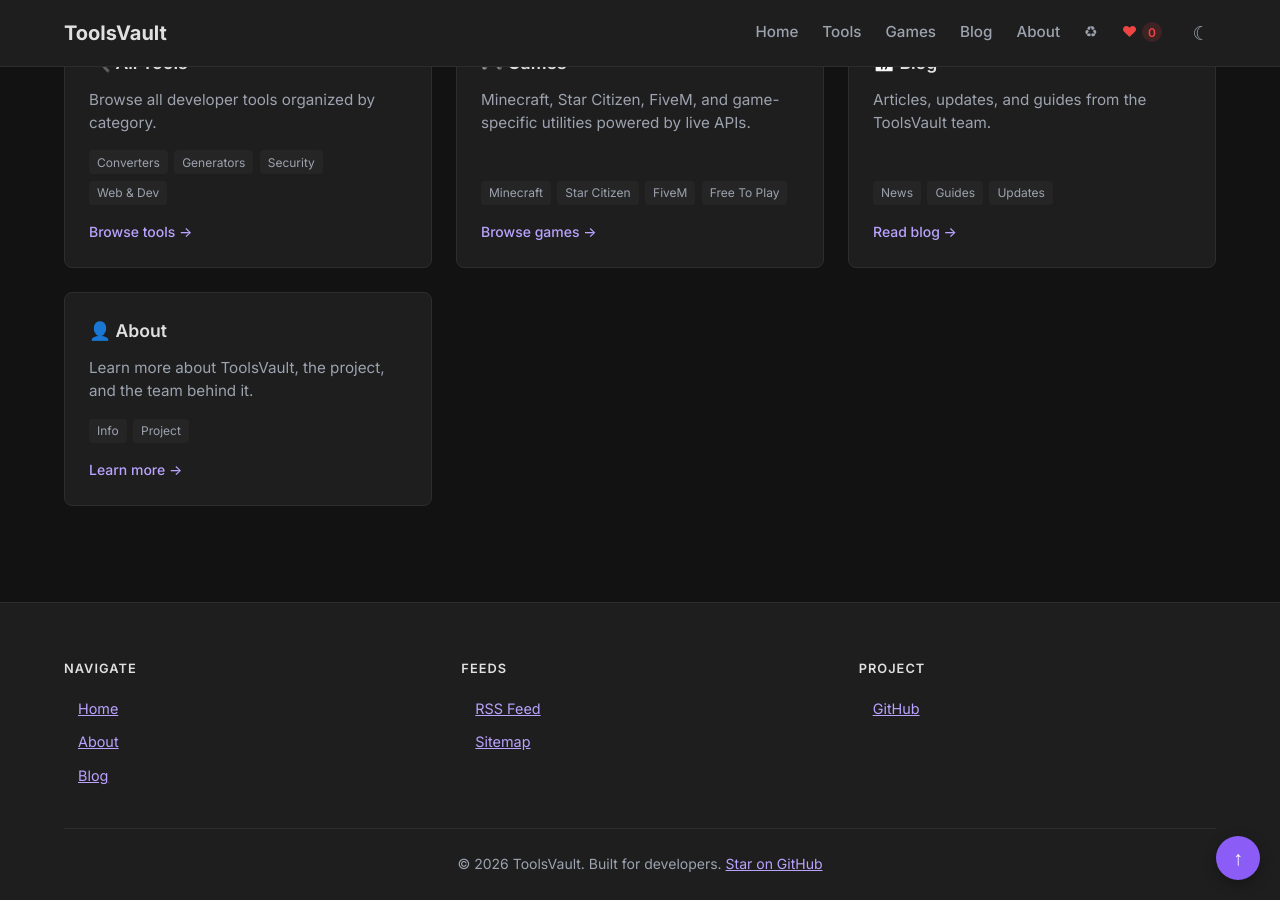
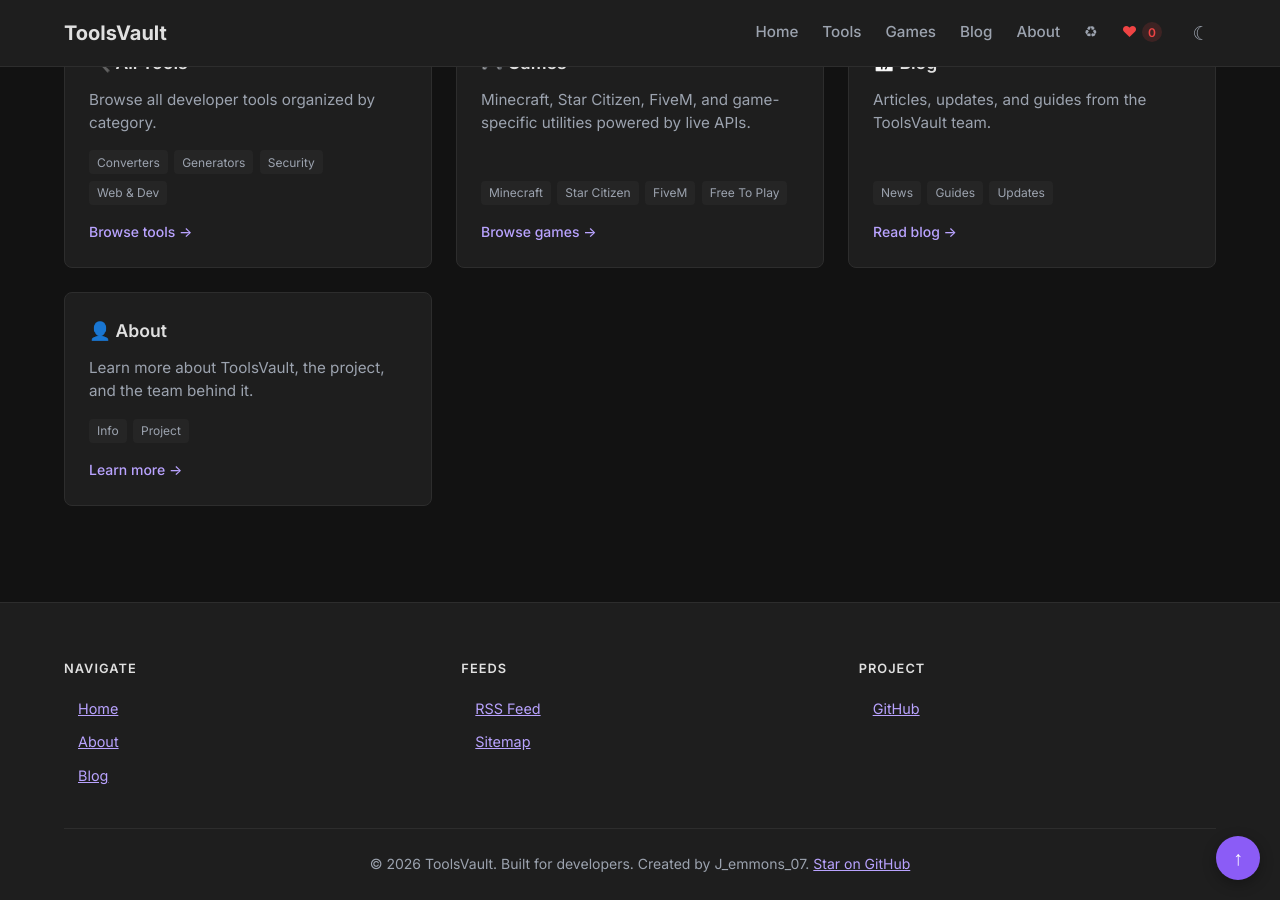
Before and after one commit to jemmonsss/toolsvault, a Jekyll site: the page built from index.md, in a window 1280 px wide and 900 px high, scrolled down 613 px. Built offline with Jekyll 4.4.1, drawn with Linux system fonts in a browser that asks for light colours.

Commit message:
docs: add creator credit to footer

```diff
--- a/_includes/footer.html
+++ b/_includes/footer.html
@@ -24,7 +24,7 @@
             </div>
         </div>
         <div class="footer-bottom">
-            <p>&copy; {{ 'now' | date: "%Y" }} ToolsVault. Built for developers. <a href="{{ site.github }}" target="_blank" rel="noopener">Star on GitHub</a></p>
+            <p>&copy; {{ 'now' | date: "%Y" }} ToolsVault. Built for developers. Created by J_emmons_07. <a href="{{ site.github }}" target="_blank" rel="noopener">Star on GitHub</a></p>
         </div>
     </div>
 </footer>
```
